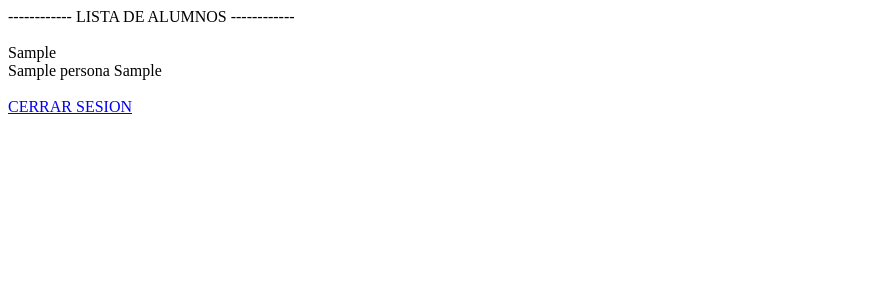
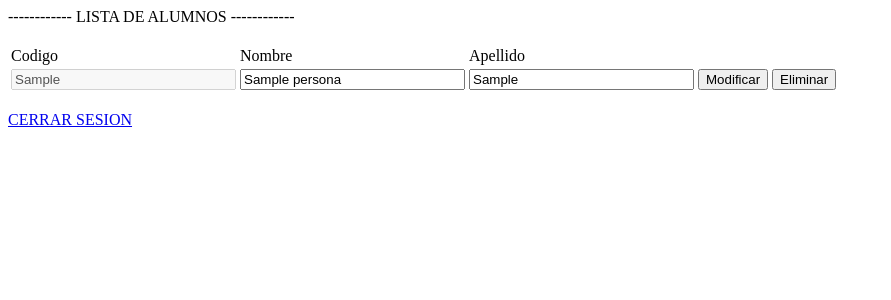
Before and after one commit to beelldm/trabajoLP4, a PHP site: page /main/index1.php in a window 1280 px wide. Shown: the top 300 px of the page, without its empty margins (0-891 px from the left). Run offline with PHP 8.4, Linux system fonts and the light colour scheme; tables that the repository leaves empty or names only in its code hold one stand-in row (values such as "Sample post").

Commit message:
BEELL_TABLA

```diff
--- a/main/views/personas_view.php
+++ b/main/views/personas_view.php
@@ -9,10 +9,28 @@
             print "------------ LISTA DE ALUMNOS ------------".'<br>';
             foreach ($datos as $dato) {
                 echo '<br>';
-                print $dato["codigo"].'<br>';
-                print $dato["nombre"]."     ";
-                print $dato["apellido"]."<br/>";
-            }
+                echo "<table>
+                        <div>
+                            <thead>
+                                <tr>
+                                    <td>Codigo</td>
+                                    <td>Nombre</td>
+                                    <td>Apellido</td>
+                                </tr>
+                            </thead>
+                        <div>
+                      <tbody>";
+
+         echo "<div class='contenido'><tr>
+                <td><input size=25 id='codigo"."'value='".$dato['codigo']."' disabled></td>
+                <td><input size=25 id='nombre"."'value='".$dato['nombre']."' ></td>
+                <td><input size=25 id='apellido"."'value='".$dato['apellido']."' ></td>
+                <td><button class='btnModificar' id='"."'>Modificar</button></td>
+                <td><button class='btnEliminar' id='"."'>Eliminar</button></td>
+               </tr></div>";
+       }
+                echo "</tbody></table>";
+
        ?>
 
         <?php
```
